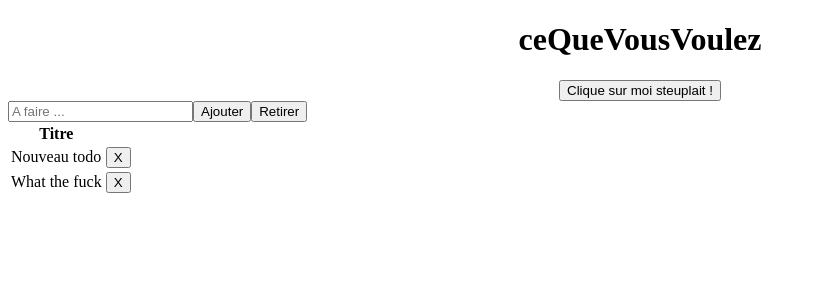
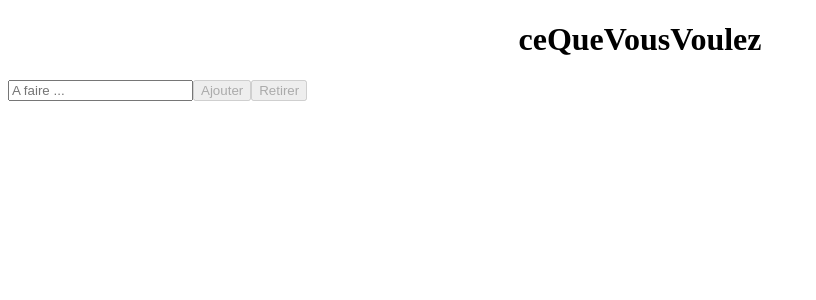
Before and after one commit to VhannAstray/myTodo, an Angular app: page / in a window 1280 px wide. Shown: the top 300 px of the page, without its empty margins (0-816 px from the left). Built offline with nearby package versions, Linux system fonts and the light colour scheme.

Commit message:
Version stable avec ajout/suppression/multi supression

```diff
--- a/src/app/app.component.html
+++ b/src/app/app.component.html
@@ -3,22 +3,23 @@
   <h1>
     {{ title }}
   </h1>
-  <button type="button" (click)="changeTitle()">Clique sur moi steuplait !</button>
 </div>
 <div>
   <input type="text" placeholder="A faire ..." [(ngModel)]="aTodo">
-  <button type="button" (click)="addTodo()">Ajouter</button>
-  <button type="button" (click)="removeTodoSel()">Retirer</button>
-  <table>
+  <button type="button" [disabled]="inputValid()" (click)="addTodo()">Ajouter</button>
+  <button type="button" [disabled]="noneChecked()" (click)="removeTodoSel()">Retirer</button>
+  <table [hidden]="todos.length == 0">
     <thead>
       <tr>
+        <th><input type="checkbox" (click)="checkUncheckAll()" [checked]=checkedStatus></th>
         <th>Titre</th>
         <th>&nbsp;</th>
       </tr>
     </thead>
     <tbody>
       <tr *ngFor="let todo of todos; let i = index;">
-        <td>{{ todo.title }}</td>
+        <td><input type="checkbox" (click)="toggle(i)" [checked]=todo.isChecked></td>
+        <td [ngClass]="{strikeOut: isChecked(todo)}">{{ todo.title }}</td>
         <td><button type="button" (click)="delete(i)">X</button></td>
       </tr>
     </tbody>
--- a/src/app/app.component.scss
+++ b/src/app/app.component.scss
@@ -0,0 +1,12 @@
+/**
+* Design du composant AppComponent
+**/
+table {
+    tbody {
+        td {
+            &.strikeOut {
+                text-decoration: line-through;
+            }
+        }
+    }
+}
--- a/src/app/app.component.ts
+++ b/src/app/app.component.ts
@@ -22,14 +22,18 @@ export class AppComponent {
   public aTodo: String;
 
   /**
+   * @var checkedStatus
+   */
+  public checkedStatus:Boolean;
+
+  /**
    * Constructeur de la classe AppComponent
    * Invoqué dès la création d'un objet  de type AppComponent
    */
   public constructor() {
-    this.todos = [
-      { title: 'Nouveau todo' },
-      { title: 'What the fuck'}
-    ];
+    this.todos = [];
+    this.aTodo = '';
+    this.checkedStatus = false;
   }
 
   /**
@@ -37,20 +41,108 @@ export class AppComponent {
    * @return void
    */
   public addTodo(): void {
-    this.todos.push({title: this.aTodo});
+    this.todos.push(
+      {
+        title: this.aTodo,
+        isChecked: false
+      }
+    );
+    this.aTodo = '';
   }
 
   /**
    * Supprime un todo du tableau
    * @return void
    */
-  public delete(index: number ):void {
+  public delete(index: number): void {
     // console.log('Okay je dois enlever l\'élément à l\'indice : ');
     // console.log(index);
-    this.todos.splice(index,1);
+    this.todos.splice(index, 1);
+  }
+
+  /**
+   * Retire les todos sélectionnés
+   * @return void
+   */
+  removeTodoSel(): void {
+    const _todos: TodoInterface[] = [];
+
+    for (const todo of this.todos) {
+      if (!todo.isChecked) {
+        _todos.push(todo);
+      }
+    }
+    this.todos = _todos;
+  }
+
+  /**
+   * Bascule l'état de isChcekd d'un todo
+   * @param index Indice de l'élément dans le tableau
+   */
+  public toggle(index: number): void {
+    this.todos[index].isChecked = !this.todos[index].isChecked;
+    this.checkedStatus = this._allChecked();
   }
 
   public changeTitle(): void {
     this.title = 'Hola Angular';
   }
+
+  /**
+   * Détermine si oui ou non aucune boîte n'est cochée
+   */
+  public noneChecked(): Boolean {
+    let status: Boolean = true;
+    for (const todo of this.todos) {
+      if (todo.isChecked) {
+        status = false;
+      }
+    }
+    return status;
+  }
+
+  /**
+   * Détermine si on a bien saisi 5 caractères en saisie.
+   */
+  public inputValid(): Boolean {
+    return this.aTodo.length < 5;
+  }
+
+  /**
+   * Détermine l'état d'un todo checked or not
+   * @param todo
+   */
+  public isChecked(todo: TodoInterface): Boolean {
+    return todo.isChecked;
+  }
+
+  /**
+   * Coche toute les cases à cochés
+   */
+  public checkUncheckAll():void {
+    this.checkedStatus = !this.checkedStatus;
+    this._check();
+  }
+
+  /**
+   * méthode qui vérifie les todos cochés.
+   */
+  private _check():void {
+    for (let index = 0; index < this.todos.length; index++){
+      this.todos[index].isChecked = this.checkedStatus;
+    }
+  }
+  /**
+   * Méthode qui vérifie la liste des todos pour voir si tout est coché.
+  */
+  private _allChecked():Boolean {
+    let allChecked: Boolean = true;
+
+    for (const todo of this.todos){
+      if(!todo.isChecked){
+        allChecked = false;
+      }
+    }
+    return allChecked;
+  }
 }
--- a/src/app/shared/interfaces/todo-interface.ts
+++ b/src/app/shared/interfaces/todo-interface.ts
@@ -4,4 +4,10 @@ export interface TodoInterface {
      * @var String
      */
     title: String;
+
+    /**
+     * @var boolean
+     * Vrai si le todo est coché
+     */
+    isChecked: Boolean;
 }
```
